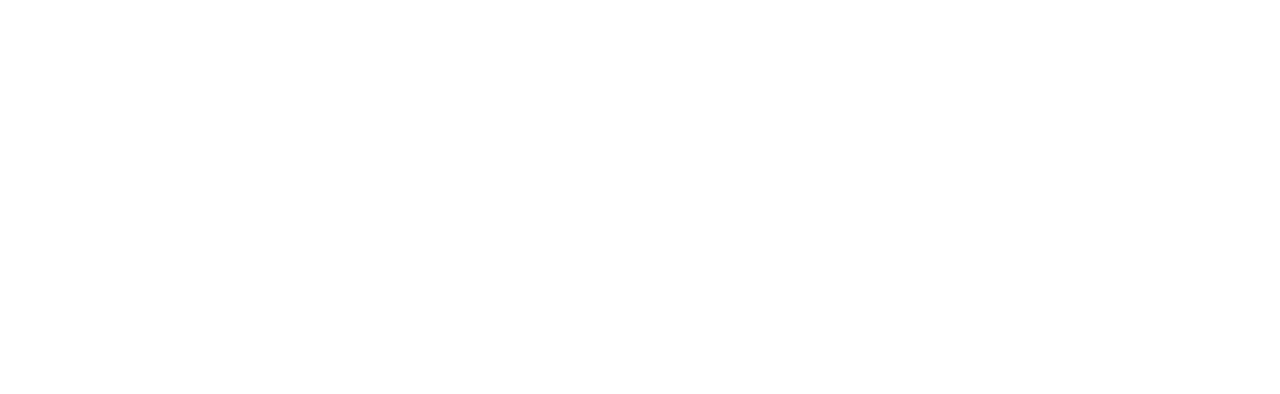
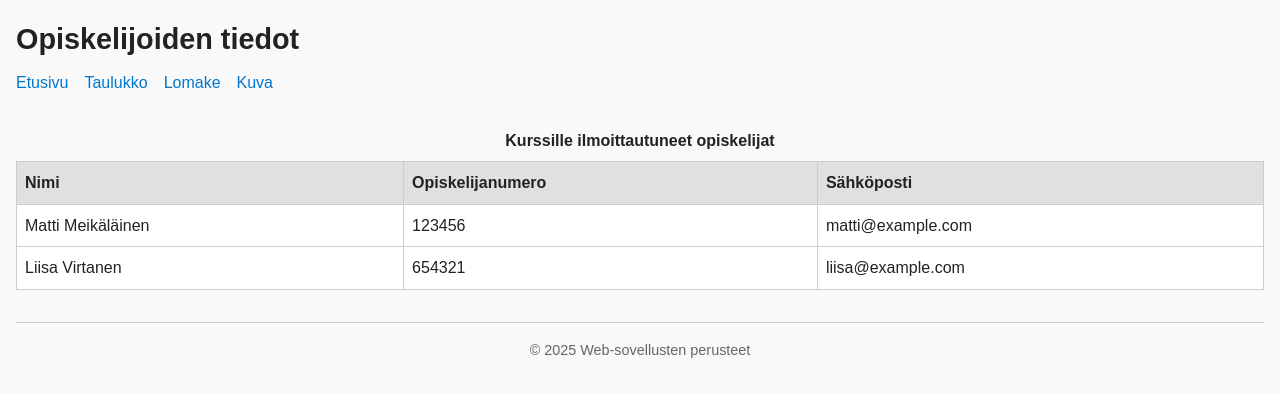
Before and after one commit to MouruJM/2025-syksy-web-sovellusten-perusteet-classroom-versio2-viikko1-html-2025JoniM, a website: page site/table.html in a window 1280 px wide. Drawn offline with Linux system fonts and the light colour scheme.

Commit message:
palautus

```diff
--- a/site/styles.css
+++ b/site/styles.css
@@ -1 +1,122 @@
-/* Tyhjä aloituspohja: lisää omat tyylisi. */
+/* Perusresetointi ja fontti */
+* {
+  box-sizing: border-box;
+  margin: 0;
+  padding: 0;
+}
+
+body {
+  font-family: sans-serif;
+  line-height: 1.6;
+  background-color: #f9f9f9;
+  color: #222;
+  padding: 1rem;
+}
+
+/* Navigaatio */
+nav ul {
+  list-style: none;
+  display: flex;
+  gap: 1rem;
+  margin-top: 0.5rem;
+  padding-left: 0;
+}
+
+nav a {
+  text-decoration: none;
+  color: #0077cc;
+}
+
+nav a:hover,
+nav a:focus {
+  text-decoration: underline;
+}
+
+/* Otsikkoalueet */
+header {
+  margin-bottom: 2rem;
+}
+
+h1 {
+  font-size: 1.8rem;
+  margin-bottom: 0.5rem;
+}
+
+/* Taulukko */
+table {
+  width: 100%;
+  border-collapse: collapse;
+  margin-top: 1rem;
+  background-color: #fff;
+}
+
+caption {
+  caption-side: top;
+  font-weight: bold;
+  margin-bottom: 0.5rem;
+}
+
+thead {
+  background-color: #e0e0e0;
+}
+
+th, td {
+  border: 1px solid #ccc;
+  padding: 0.5rem;
+  text-align: left;
+}
+
+/* Lomake */
+form > div {
+  margin-bottom: 1rem;
+}
+
+label {
+  display: block;
+  font-weight: bold;
+  margin-bottom: 0.25rem;
+}
+
+input, button {
+  padding: 0.5rem;
+  font-size: 1rem;
+  width: 100%;
+  max-width: 400px;
+}
+
+button {
+  background-color: #0077cc;
+  color: white;
+  border: none;
+  cursor: pointer;
+}
+
+button:hover {
+  background-color: #005fa3;
+}
+
+/* Kuva ja figcaption */
+figure {
+  margin-top: 1rem;
+  text-align: center;
+}
+
+img {
+  max-width: 100%;
+  height: auto;
+}
+
+figcaption {
+  margin-top: 0.5rem;
+  font-style: italic;
+}
+
+/* Footer */
+footer {
+  margin-top: 2rem;
+  border-top: 1px solid #ccc;
+  padding-top: 1rem;
+  text-align: center;
+  font-size: 0.9rem;
+  color: #666;
+}
--- a/site/table.html
+++ b/site/table.html
@@ -1,4 +1,3 @@
-
 <!doctype html>
 <html lang="fi">
 <head>
@@ -9,16 +8,42 @@
 </head>
 <body>
   <header>
-    <h1><!-- TODO: Taulukko-sivun H1 --></h1>
+    <h1>Opiskelijoiden tiedot</h1>
     <nav aria-label="Päävalikko">
-      <!-- TODO: Sama navigaatio kuin muilla sivuilla -->
+      <ul>
+        <li><a href="./index.html">Etusivu</a></li>
+        <li><a href="./table.html">Taulukko</a></li>
+        <li><a href="./form.html">Lomake</a></li>
+        <li><a href="./image.html">Kuva</a></li>
+      </ul>
     </nav>
   </header>
   <main>
-    <!-- TODO: Lisää datataulukko, jossa on caption + thead/tbody -->
+    <table>
+      <caption>Kurssille ilmoittautuneet opiskelijat</caption>
+      <thead>
+        <tr>
+          <th>Nimi</th>
+          <th>Opiskelijanumero</th>
+          <th>Sähköposti</th>
+        </tr>
+      </thead>
+      <tbody>
+        <tr>
+          <td>Matti Meikäläinen</td>
+          <td>123456</td>
+          <td>matti@example.com</td>
+        </tr>
+        <tr>
+          <td>Liisa Virtanen</td>
+          <td>654321</td>
+          <td>liisa@example.com</td>
+        </tr>
+      </tbody>
+    </table>
   </main>
   <footer>
-    <!-- TODO: Footer -->
+    <p>&copy; 2025 Web-sovellusten perusteet</p>
   </footer>
 </body>
 </html>
```
Also changed, not shown: site/form.html (+20 -10 lines), site/image.html (+9 -6 lines), site/index.html (+11 -5 lines).
